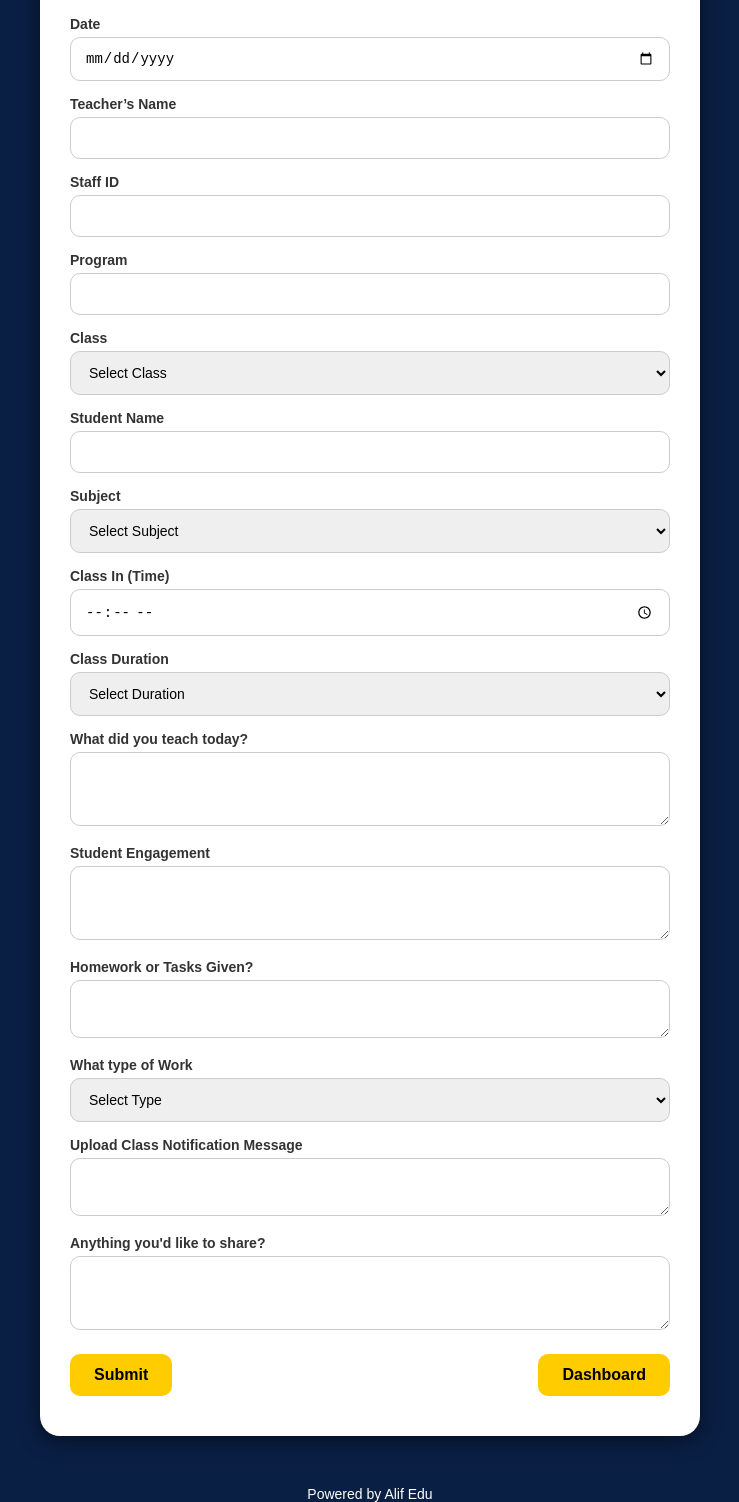
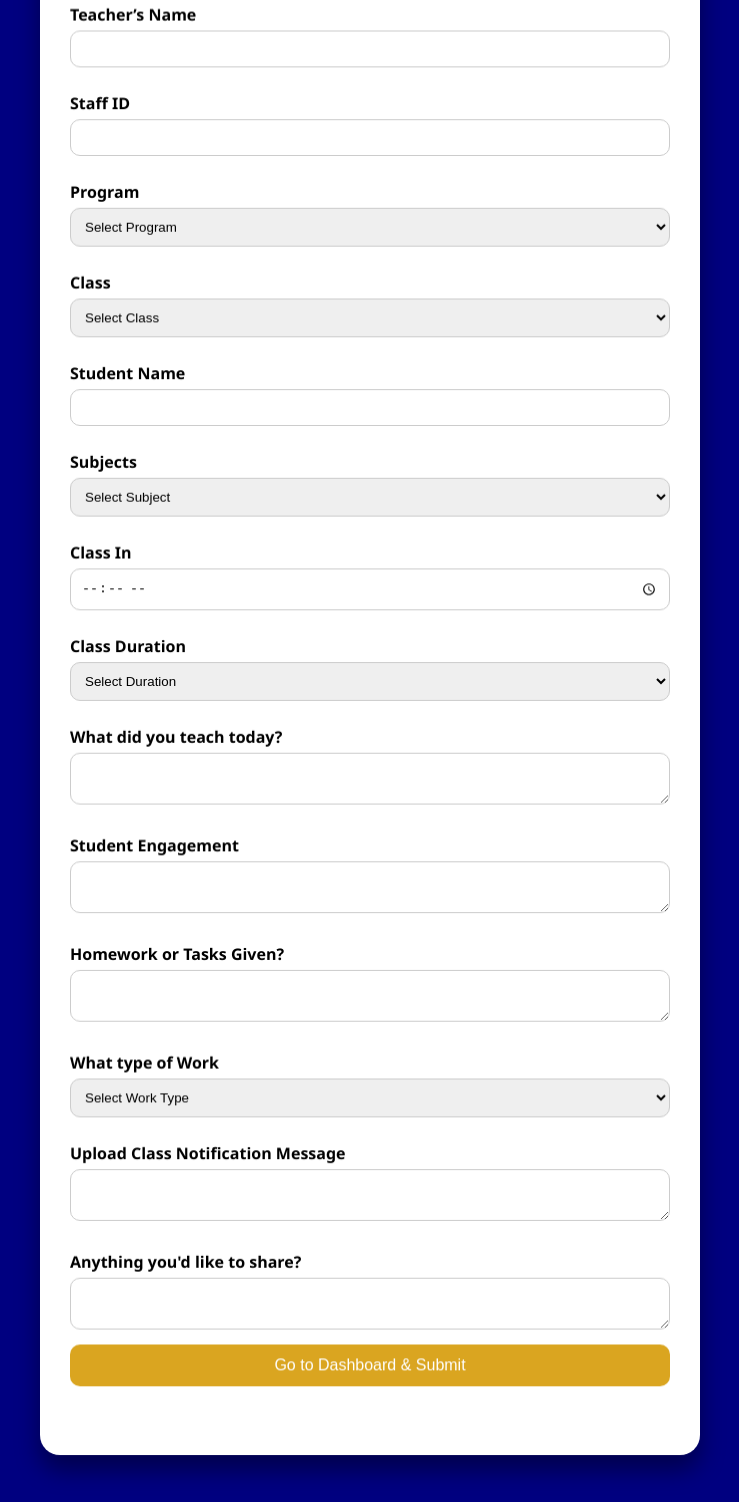
Before and after one commit to alifeduorg/logbookalifedu, a plain HTML site: page index.html in a window 1280 px wide. Shown: the part 122-1624 px from the top of the page, without its empty margins (270-1009 px from the left). After the commit the page ends 1600 px from the top, so only its background shows below. Drawn offline with Linux system fonts and the light colour scheme.

Commit message:
Update index.html

```diff
--- a/index.html
+++ b/index.html
@@ -1,209 +1,217 @@
 <!DOCTYPE html>
 <html lang="en">
 <head>
-  <meta charset="UTF-8">
-  <meta name="viewport" content="width=device-width, initial-scale=1">
-  <title>Logbook1 | Alif Edu</title>
+  <meta charset="UTF-8" />
+  <meta name="viewport" content="width=device-width, initial-scale=1.0"/>
+  <title>1Alif Edu Log Book</title>
   <style>
     body {
-      background-color: #0a1f44;
       margin: 0;
-      padding: 0;
-      font-family: 'Poppins', sans-serif;
-    }
-    .container {
+      background: navy;
+      font-family: 'Segoe UI', sans-serif;
       display: flex;
       justify-content: center;
       align-items: center;
       min-height: 100vh;
       padding: 20px;
     }
-    .card {
-      background-color: #fff;
+
+    .logbook-card {
+      background: white;
+      padding: 30px;
       border-radius: 20px;
-      box-shadow: 0px 4px 20px rgba(0, 0, 0, 0.5);
-      padding: 40px 30px;
+      box-shadow: 0 15px 25px rgba(0, 0, 0, 0.4);
       width: 100%;
       max-width: 600px;
+      transform: rotateX(5deg);
+      transition: all 0.3s ease-in-out;
     }
-    h1 {
+
+    .logbook-card:hover {
+      transform: rotateX(0deg);
+      box-shadow: 0 20px 30px rgba(0, 0, 0, 0.5);
+    }
+
+    h2 {
       text-align: center;
-      color: #0a1f44;
+      color: navy;
       margin-bottom: 20px;
-      text-shadow: 1px 1px 3px gray;
     }
+
     label {
+      font-weight: bold;
       display: block;
-      margin-top: 15px;
-      font-weight: bold;
-      font-size: 14px;
-      color: #333;
+      margin: 15px 0 5px;
     }
+
     input, select, textarea {
       width: 100%;
-      padding: 12px 14px;
-      margin-top: 5px;
+      padding: 10px;
+      border-radius: 10px;
       border: 1px solid #ccc;
-      border-radius: 10px;
-      font-size: 14px;
       box-sizing: border-box;
+      margin-bottom: 10px;
     }
+
     textarea {
       resize: vertical;
     }
-    .button-group {
-      display: flex;
-      justify-content: space-between;
+
+    .submit-btn {
+      background: goldenrod;
+      color: white;
+      border: none;
+      padding: 12px;
+      font-size: 16px;
+      border-radius: 10px;
+      cursor: pointer;
+      width: 100%;
+    }
+
+    .submit-btn:hover {
+      background: darkgoldenrod;
+    }
+
+    .footer {
+      text-align: center;
       margin-top: 20px;
+      font-size: 14px;
+      color: white;
     }
-    button {
-      background-color: #ffcc00;
-      border: none;
-      padding: 12px 24px;
-      border-radius: 10px;
-      font-weight: bold;
-      font-size: 16px;
-      cursor: pointer;
-      transition: 0.3s;
+
+    @media (max-width: 600px) {
+      .logbook-card {
+        padding: 20px;
+        transform: none;
       }
-    button:hover {
-      background-color: #e6b800;
-    }
-    footer {
-      text-align: center;
-      margin-top: 30px;
-      color: white;
-      font-size: 14px;
     }
   </style>
 </head>
 <body>
 
-<div class="container">
-  <div class="card">
-    <h1>Log Book</h1>
-    <form id="logbookForm">
+  <form id="logbook-form" class="logbook-card">
+    <h2>Class Log Book</h2>
 
-      <label for="date">Date</label>
-      <input type="date" id="date" name="date" required>
+    <label>Teacher’s Name</label>
+    <input type="text" name="teacher" required />
 
-      <label for="teacher_name">Teacher’s Name</label>
-      <input type="text" id="teacher_name" name="teacher_name" required>
+    <label>Staff ID</label>
+    <input type="text" name="staffID" required />
 
-      <label for="staff_id">Staff ID</label>
-      <input type="text" id="staff_id" name="staff_id" required>
-
-      <label for="program">Program</label>
-      <input type="text" id="program" name="program" required>
-
-      <label for="class">Class</label>
-      <select id="class" name="class" required>
-        <option value="">Select Class</option>
-        <option value="KG">KG</option>
-        <option value="Class 1">Class 1</option>
-        <option value="Class 2">Class 2</option>
-        <option value="Class 3">Class 3</option>
+    <label>Program</label>
+    <select name="program" required>
+      <option value="" disabled selected>Select Program</option>
+      <option>Kinder Pre-School</option>
+      <option>Little Learner</option>
+      <option>Horizon</option>
+      <option>Degree/Madrasa</option>
     </select>
 
-      <label for="student_name">Student Name</label>
-      <input type="text" id="student_name" name="student_name">
-
-      <label for="subject">Subject</label>
-      <select id="subject" name="subject" required>
-        <option value="">Select Subject</option>
-        <option value="Maths">Maths</option>
-        <option value="Science">Science</option>
-        <option value="English">English</option>
+    <label>Class</label>
+    <select name="className" required>
+      <option value="" disabled selected>Select Class</option>
+      <option>KG</option>
+      <option>Class 1</option>
+      <option>Class 2</option>
+      <option>Class 3</option>
+      <option>Class 4</option>
+      <option>Class 5</option>
+      <option>Class 6</option>
+      <option>Class 7</option>
+      <option>Class 8</option>
+      <option>Class 9</option>
+      <option>Class 10</option>
+      <option>Degree</option>
     </select>
 
-      <label for="class_in">Class In (Time)</label>
-      <input type="time" id="class_in" name="class_in" required>
+    <label>Student Name</label>
+    <input type="text" name="student" required />
 
-      <label for="class_duration">Class Duration</label>
-      <select id="class_duration" name="class_duration" required>
-        <option value="">Select Duration</option>
-        <option value="60 min">60 min</option>
-        <option value="60 + 15 min">60 + 15 min</option>
-        <option value="60 + 30 min">60 + 30 min</option>
-        <option value="60 + 45 min">60 + 45 min</option>
-        <option value="60 + 60 min">60 + 60 min</option>
+    <label>Subjects</label>
+    <select name="subject" required>
+      <option value="" disabled selected>Select Subject</option>
+      <option>Maths</option>
+      <option>Science</option>
+      <option>English</option>
+      <option>Malayalam</option>
+      <option>Social Science</option>
+      <option>Computer</option>
+      <option>Islamic Studies</option>
     </select>
 
-      <label for="taught_today">What did you teach today?</label>
-      <textarea id="taught_today" name="taught_today" rows="3"></textarea>
+    <label>Class In</label>
+    <input type="time" name="classIn" required />
 
-      <label for="student_engagement">Student Engagement</label>
-      <textarea id="student_engagement" name="student_engagement" rows="3"></textarea>
-
-      <label for="homework_given">Homework or Tasks Given?</label>
-      <textarea id="homework_given" name="homework_given" rows="2"></textarea>
-
-      <label for="work_type">What type of Work</label>
-      <select id="work_type" name="work_type">
-        <option value="">Select Type</option>
-        <option value="Assignment">Assignment</option>
-        <option value="Project">Project</option>
-        <option value="Worksheet">Worksheet</option>
-        <option value="Class Test">Class Test</option>
+    <label>Class Duration</label>
+    <select name="duration" required>
+      <option value="" disabled selected>Select Duration</option>
+      <option>30 mins</option>
+      <option>45 mins</option>
+      <option>1 hour</option>
+      <option>1.5 hours</option>
     </select>
 
-      <label for="upload_work">Upload Class Notification Message</label>
-      <textarea id="upload_work" name="upload_work" rows="2"></textarea>
+    <label>What did you teach today?</label>
+    <textarea name="taught" rows="2" required></textarea>
 
-      <label for="share_moments">Anything you'd like to share?</label>
-      <textarea id="share_moments" name="share_moments" rows="3"></textarea>
+    <label>Student Engagement</label>
+    <textarea name="engagement" rows="2" required></textarea>
 
-      <div class="button-group">
-        <button type="submit">Submit</button>
-        <button type="button" onclick="window.location.href='dashboard.html'">Dashboard</button>
-      </div>
+    <label>Homework or Tasks Given?</label>
+    <textarea name="homework" rows="2"></textarea>
 
+    <label>What type of Work</label>
+    <select name="workType">
+      <option value="" disabled selected>Select Work Type</option>
+      <option>Worksheet</option>
+      <option>Reading</option>
+      <option>Activity</option>
+      <option>Project</option>
+      <option>None</option>
+    </select>
+
+    <label>Upload Class Notification Message</label>
+    <textarea name="notification" rows="2"></textarea>
+
+    <label>Anything you'd like to share?</label>
+    <textarea name="extra" rows="2"></textarea>
+
+    <button type="submit" class="submit-btn">Go to Dashboard & Submit</button>
+
+    <div class="footer">Powered by Alif Edu</div>
   </form>
-  </div>
-</div>
-
-<footer>
-  Powered by Alif Edu
-</footer>
 
   <script>
-  document.getElementById('logbookForm').addEventListener('submit', function (e) {
+    document.getElementById('logbook-form').addEventListener('submit', function(e) {
       e.preventDefault();
 
-    const formData = {
-      date: document.getElementById('date').value,
-      teacher_name: document.getElementById('teacher_name').value,
-      staff_id: document.getElementById('staff_id').value,
-      program: document.getElementById('program').value,
-      class: document.getElementById('class').value,
-      student_name: document.getElementById('student_name').value,
-      subject: document.getElementById('subject').value,
-      class_in: document.getElementById('class_in').value,
-      class_duration: document.getElementById('class_duration').value,
-      taught_today: document.getElementById('taught_today').value,
-      student_engagement: document.getElementById('student_engagement').value,
-      homework_given: document.getElementById('homework_given').value,
-      work_type: document.getElementById('work_type').value,
-      upload_work: document.getElementById('upload_work').value,
-      share_moments: document.getElementById('share_moments').value
+      const form = e.target;
+      const data = {
+        date: new Date().toLocaleDateString(),
+        teacher: form.teacher.value,
+        staffID: form.staffID.value,
+        program: form.program.value,
+        className: form.className.value,
+        student: form.student.value,
+        subject: form.subject.value,
+        classIn: form.classIn.value,
+        duration: form.duration.value,
+        taught: form.taught.value,
+        engagement: form.engagement.value,
+        homework: form.homework.value,
+        workType: form.workType.value,
+        notification: form.notification.value,
+        extra: form.extra.value
       };
 
-    fetch('https://script.google.com/macros/s/AKfycbzg07s9nDxSflsc7OE28lzz7FGlaFkjQFGItcVovfFtDufg3kgFpXj4ZS0_jeP0CAguJw/exec', {
-      method: 'POST',
-      headers: {
-        'Content-Type': 'application/json'
-      },
-      body: JSON.stringify(formData)
+      fetch("https://script.google.com/macros/s/AKfycbzg07s9nDxSflsc7OE28lzz7FGlaFkjQFGItcVovfFtDufg3kgFpXj4ZS0_jeP0CAguJw/exec", {
+        method: "POST",
+        body: JSON.stringify(data),
+        headers: { "Content-Type": "application/json" }
       })
-    .then(response => response.json())
-    .then(data => {
-      alert('✅ Submitted Successfully!');
-      document.getElementById('logbookForm').reset();
-    })
-    .catch(error => {
-      console.error('Error:', error);
-      alert('❌ Submission failed. Try again!');
-    });
+      .then(res => res.text())
+      .then(res => alert("Logbook submitted successfully!"))
+      .catch(err => alert("Error: " + err.message));
     });
   </script>
 
```
Lines whose indentation alone changed are shown as unchanged.
